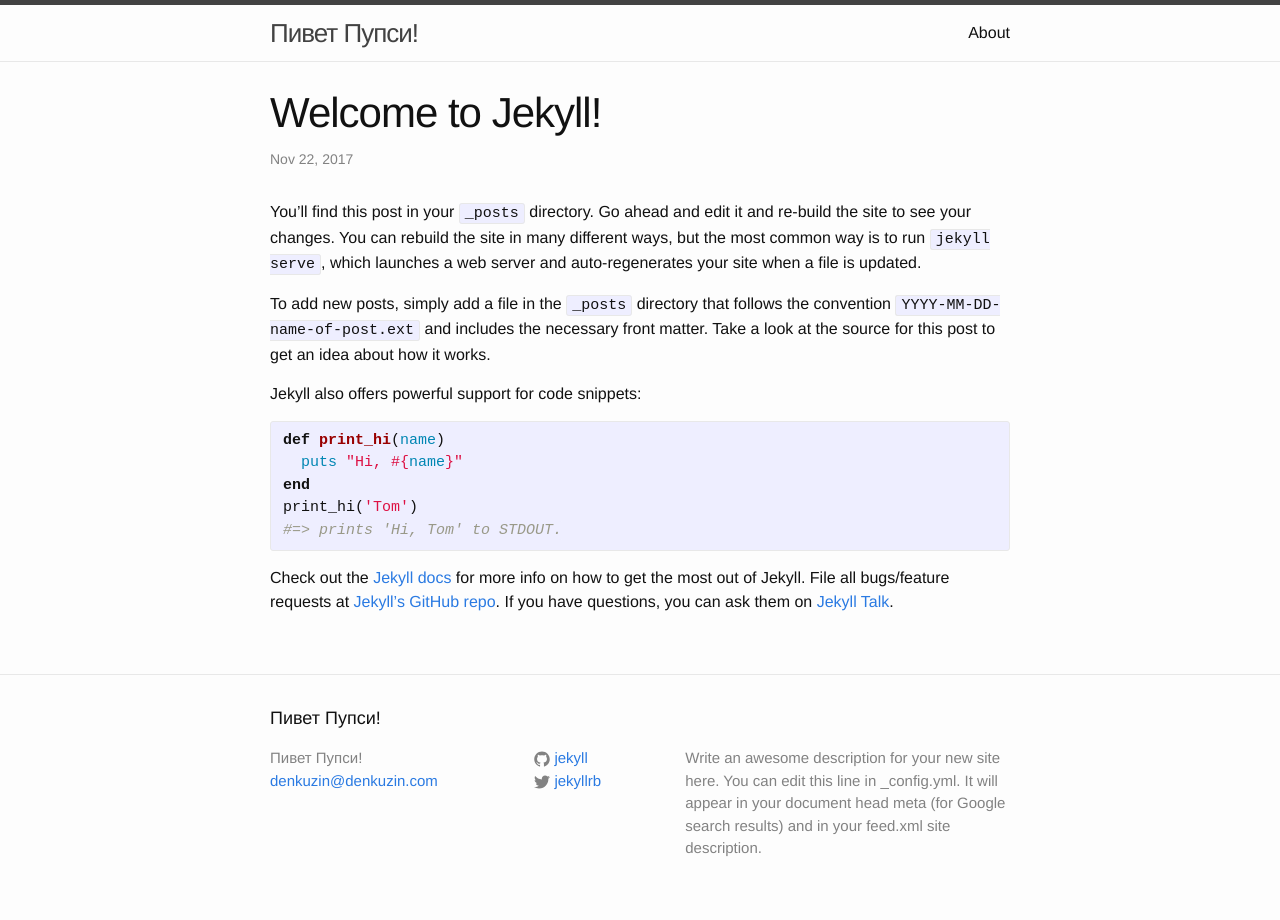
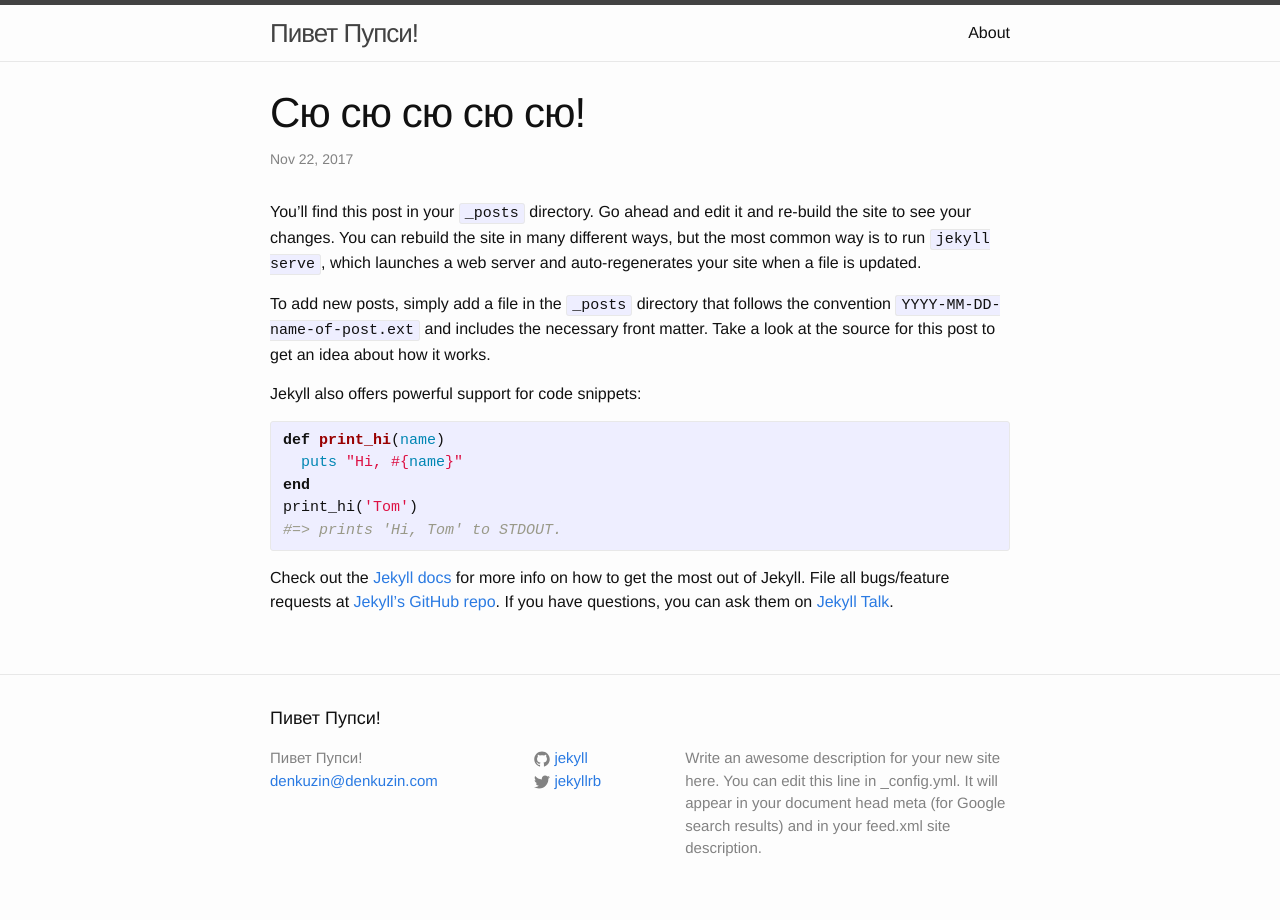
Before and after one commit to denkuzin/deploy_website_example, a Jekyll site: the page built from _posts/2017-11-22-welcome-to-jekyll.markdown, in a window 1280 px wide. Built offline with Jekyll 4.4.1, drawn with Linux system fonts in a browser that asks for light colours.

Commit message:
change post

```diff
--- a/_posts/2017-11-22-welcome-to-jekyll.markdown
+++ b/_posts/2017-11-22-welcome-to-jekyll.markdown
@@ -1,6 +1,6 @@
 ---
 layout: post
-title:  "Welcome to Jekyll!"
+title:  "Сю сю сю сю сю!"
 date:   2017-11-22 17:06:41 +0000
 categories: jekyll update
 ---
```
